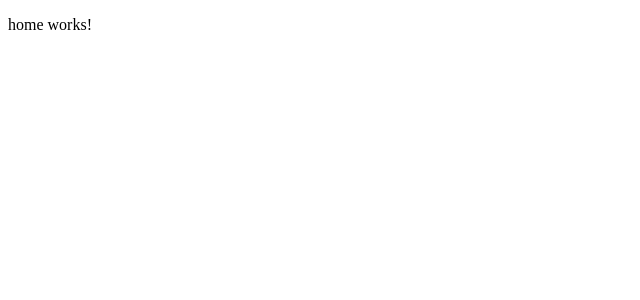
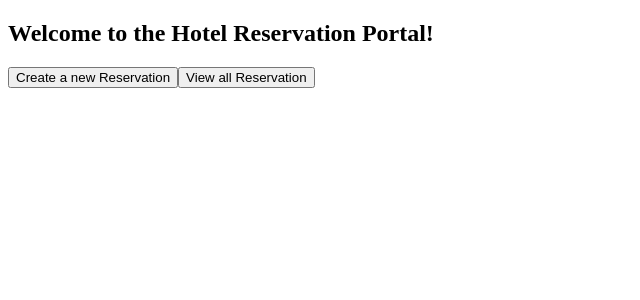
Before and after one commit to UtkarshRaghuvansh1/Hotel-Reservation, an Angular app in the folder hotel-app/: page / in a window 1280 px wide. Shown: the top 300 px of the page, without its empty margins (0-640 px from the left). Built offline with nearby package versions, Linux system fonts and the light colour scheme.

Commit message:
Created a simple navigation from home page to form page and list page

```diff
--- a/hotel-app/src/app/home/home.component.html
+++ b/hotel-app/src/app/home/home.component.html
@@ -1 +1,5 @@
-<p>home works!</p>
+<div>
+    <h2>Welcome to the Hotel Reservation Portal!</h2>
+    <button [routerLink]="['/new']">Create a new Reservation</button>
+    <button [routerLink]="['/list']">View all Reservation</button>
+</div>
--- a/hotel-app/src/app/home/home.module.ts
+++ b/hotel-app/src/app/home/home.module.ts
@@ -1,7 +1,7 @@
 import { NgModule } from '@angular/core';
 import { CommonModule } from '@angular/common';
 import { HomeComponent } from './home.component';
-
+import { RouterModule } from '@angular/router';
 
 
 @NgModule({
@@ -9,7 +9,8 @@
     HomeComponent
   ],
   imports: [
-    CommonModule
+    CommonModule,
+    RouterModule
   ]
 })
 export class HomeModule { }
```
Also changed, not shown: hotel-app/src/app/app.module.ts (+6 -2 lines).
